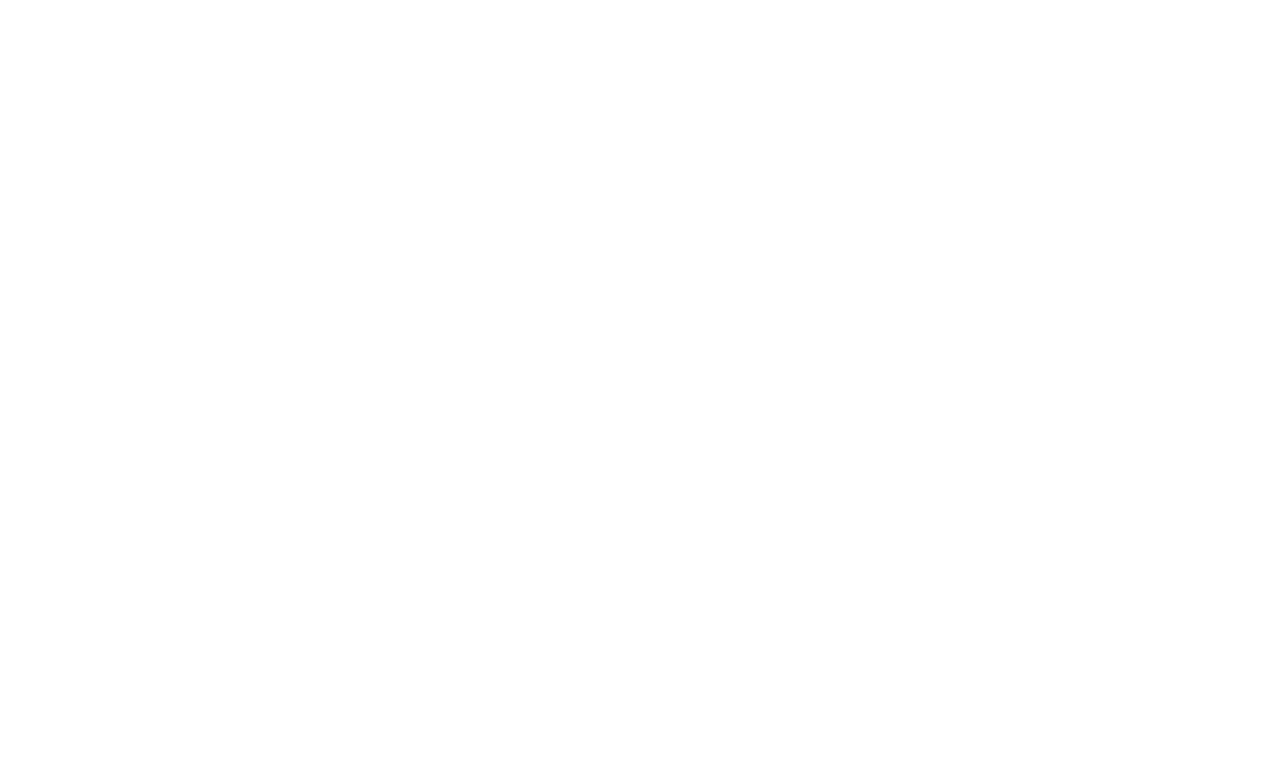
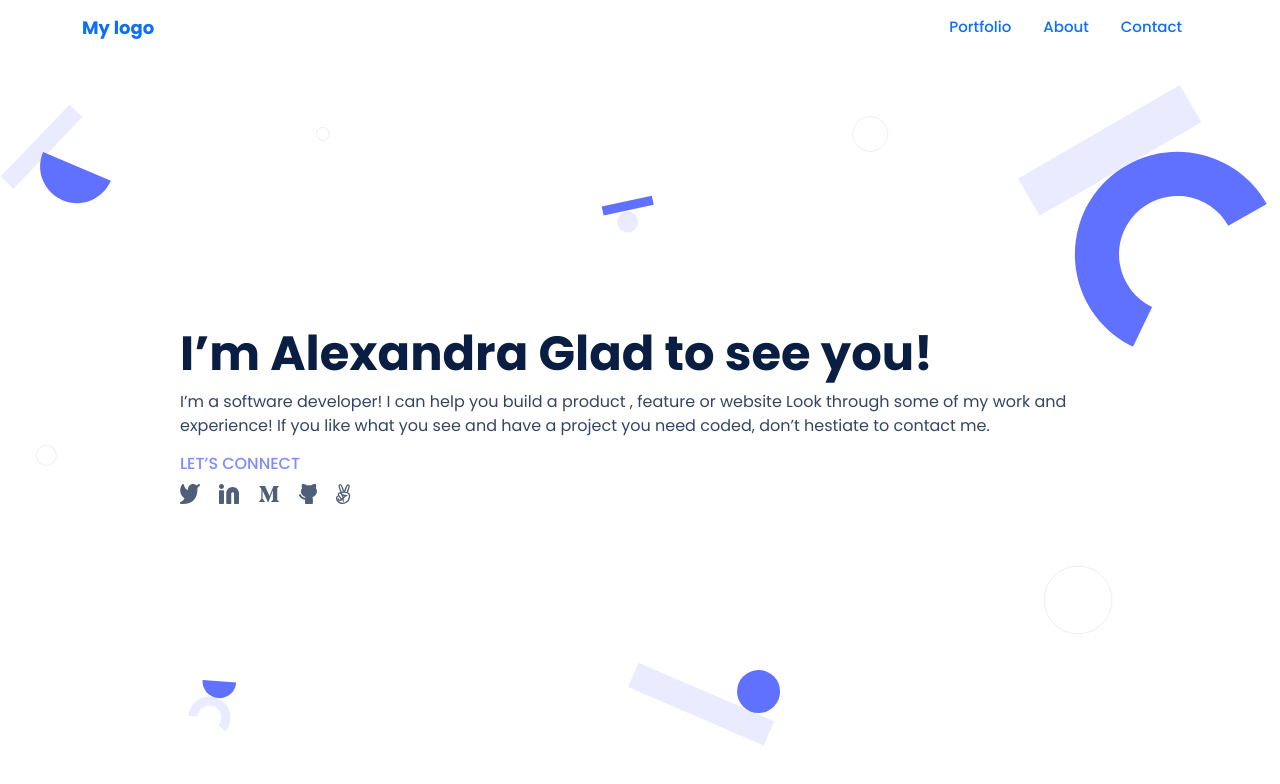
Before and after one commit to federicaulzurrun/potfolio-boostrap, a website: page index.html in a window 1280 px wide. Drawn offline with nearby package versions, Linux system fonts and the light colour scheme.

Commit message:
Add header and main

```diff
--- a/index.html
+++ b/index.html
@@ -4,12 +4,46 @@
   <meta charset="UTF-8">
   <meta http-equiv="X-UA-Compatible" content="IE=edge">
   <meta name="viewport" content="width=device-width, initial-scale=1.0">
+  <link rel="preconnect" href="https://fonts.googleapis.com">
+  <link rel="preconnect" href="https://fonts.gstatic.com" crossorigin>
+  <link href="https://fonts.googleapis.com/css2?family=Poppins:wght@400;500;700&display=swap" rel="stylesheet">
   <link href="https://cdn.jsdelivr.net/npm/bootstrap@5.0.2/dist/css/bootstrap.min.css" rel="stylesheet" integrity="sha384-EVSTQN3/azprG1Anm3QDgpJLIm9Nao0Yz1ztcQTwFspd3yD65VohhpuuCOmLASjC" crossorigin="anonymous">
+  <link rel="stylesheet" href="./style.css">
   <title>Document</title>
 </head>
 <body>
+  <header class="p-2" >
+    <div class="container d-flex justify-content-between align-items-center ">
+      <a class="text-decoration-none" href="index.html">My logo</a>
+      <ul class="nav">
+        <li class="nav-item">
+          <a class="nav-link" href="#">Portfolio</a>
+        </li>
+        <li class="nav-item">
+          <a class="nav-link" href="#">About</a>
+        </li>
+        <li class="nav-item">
+          <a class="nav-link" href="#">Contact</a>
+        </li>
 
+      </ul>
+    </div>
+  </header>
+  <main class="container-fluid " >
+    <article class="container d-flex justify-content-center align-items-center">
 
+      <div class="main-content">
+        <h1 class="article-title" >I’m Alexandra Glad to see you!</h1>
+        <p class="article-content">
+          I’m a software developer! I can help you build a product , feature or website Look through some of my work and experience! If you like what you see and have a project you need coded, don’t hestiate to contact me.
+        </p>
+        <h5  >LET’S CONNECT</h5>
+        <img src="./assets/social media icons.svg" alt="">
+
+      </div>
+
+    </article>
+  </main>
 
 
   <script src="https://cdn.jsdelivr.net/npm/@popperjs/core@2.9.2/dist/umd/popper.min.js" integrity="sha384-IQsoLXl5PILFhosVNubq5LC7Qb9DXgDA9i+tQ8Zj3iwWAwPtgFTxbJ8NT4GN1R8p" crossorigin="anonymous"></script>
--- a/style.css
+++ b/style.css
@@ -0,0 +1,53 @@
+body{
+  font-family: 'Poppins', sans-serif;
+}
+/* clases generales */
+.article-content{
+  font-size: 16px;
+  font-weight: 400;
+  color:rgba(52, 69, 99, 1);
+}
+.article-title{
+  font-size: 40px;
+  font-weight: 700;
+  color: rgba(9, 30, 66, 1);
+}
+/* header */
+header a{
+  font-weight: 700;
+  font-size: 18px;
+}
+.nav li a{
+  font-weight: 500;
+  font-size: 15px;
+}
+/* main */
+main{
+  background-image: url(./assets/Header\ bg.svg);
+  background-size: contain;
+  background-repeat: no-repeat;
+  background-position: center;
+
+}
+main > .container{
+  height: 721px;
+}
+.main-content{
+  max-width: 920px;
+}
+.main-content h1{
+  font-size: 48px;
+}
+.main-content h5{
+  font-size: 16px;
+  font-weight: 500;
+  color: rgba(127, 140, 255, 1);
+}
+
+
+
+
+.c,
+.c *{
+  border: 1px solid black;
+}
```
Also changed, not shown: assets/Header bg.svg (added), assets/social media icons.svg (added).
